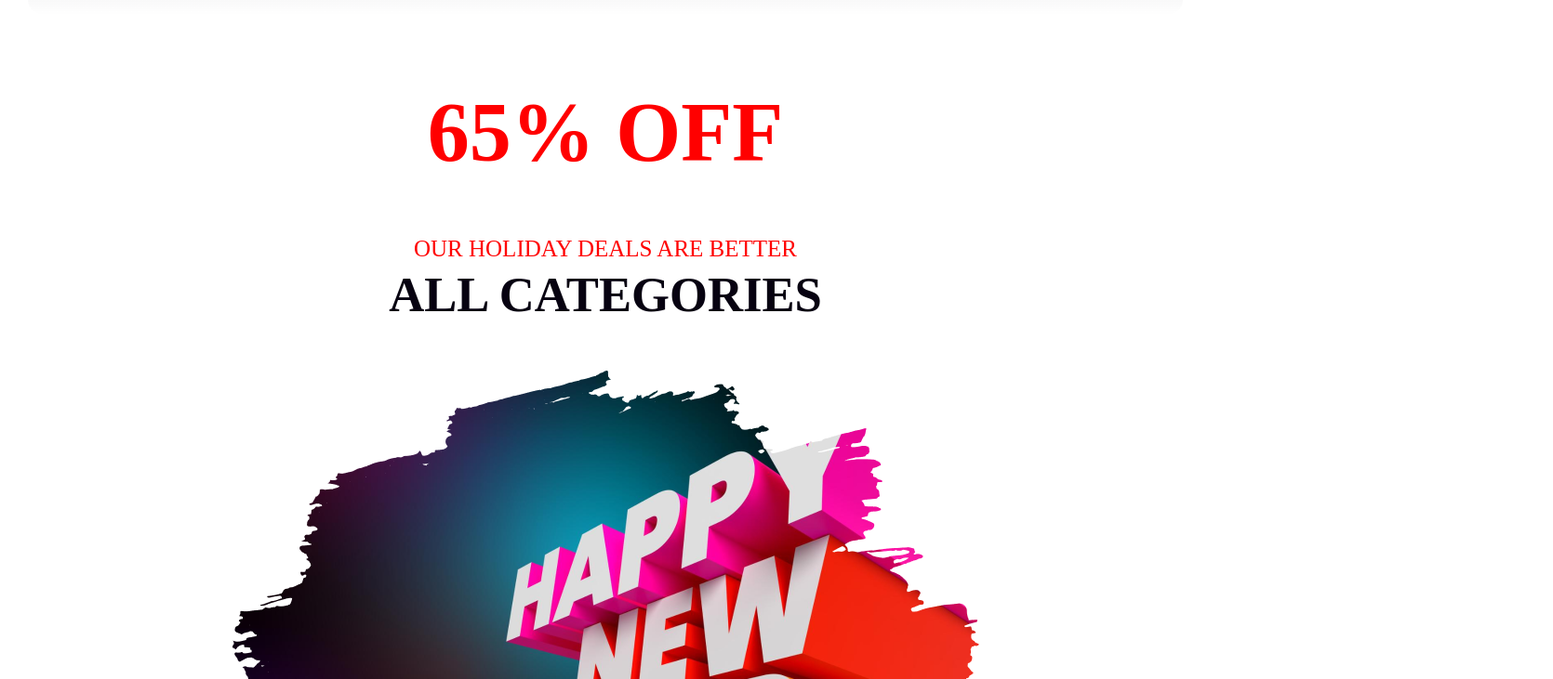
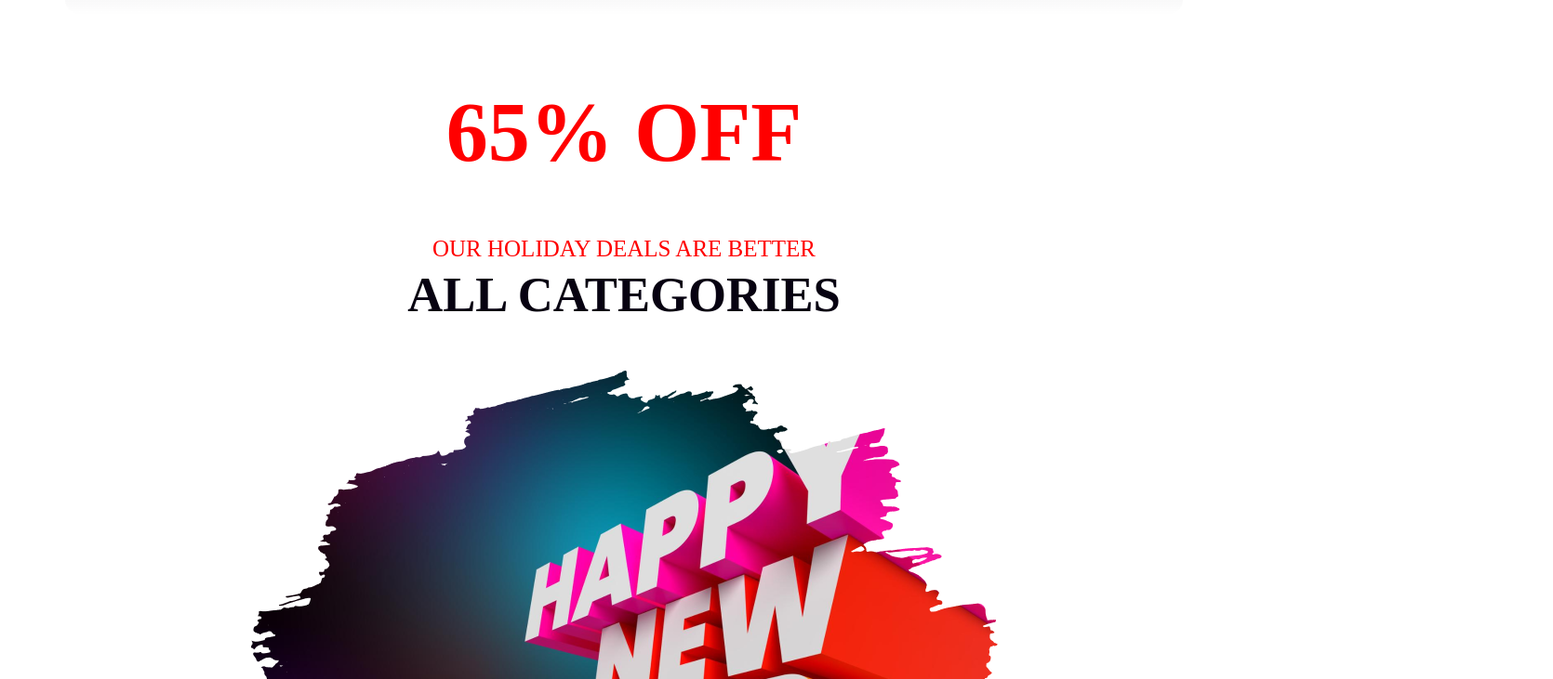
Before and after one commit to mdrahat2006/first-assignment, a plain HTML site: page index.html in a window 1280 px wide. Shown: the part 624-1355 px from the top of the page at 93% size, 1670 px wide, since content can reach past the window. Drawn offline with Linux system fonts and the light colour scheme.

Commit message:
trying to finish my assignment

```diff
--- a/styles/new.css
+++ b/styles/new.css
@@ -1,6 +1,6 @@
 /* header section */
 .body {
-    margin-left: 30px;
+    margin-left: 70px;
 }
 
 .header {
```
